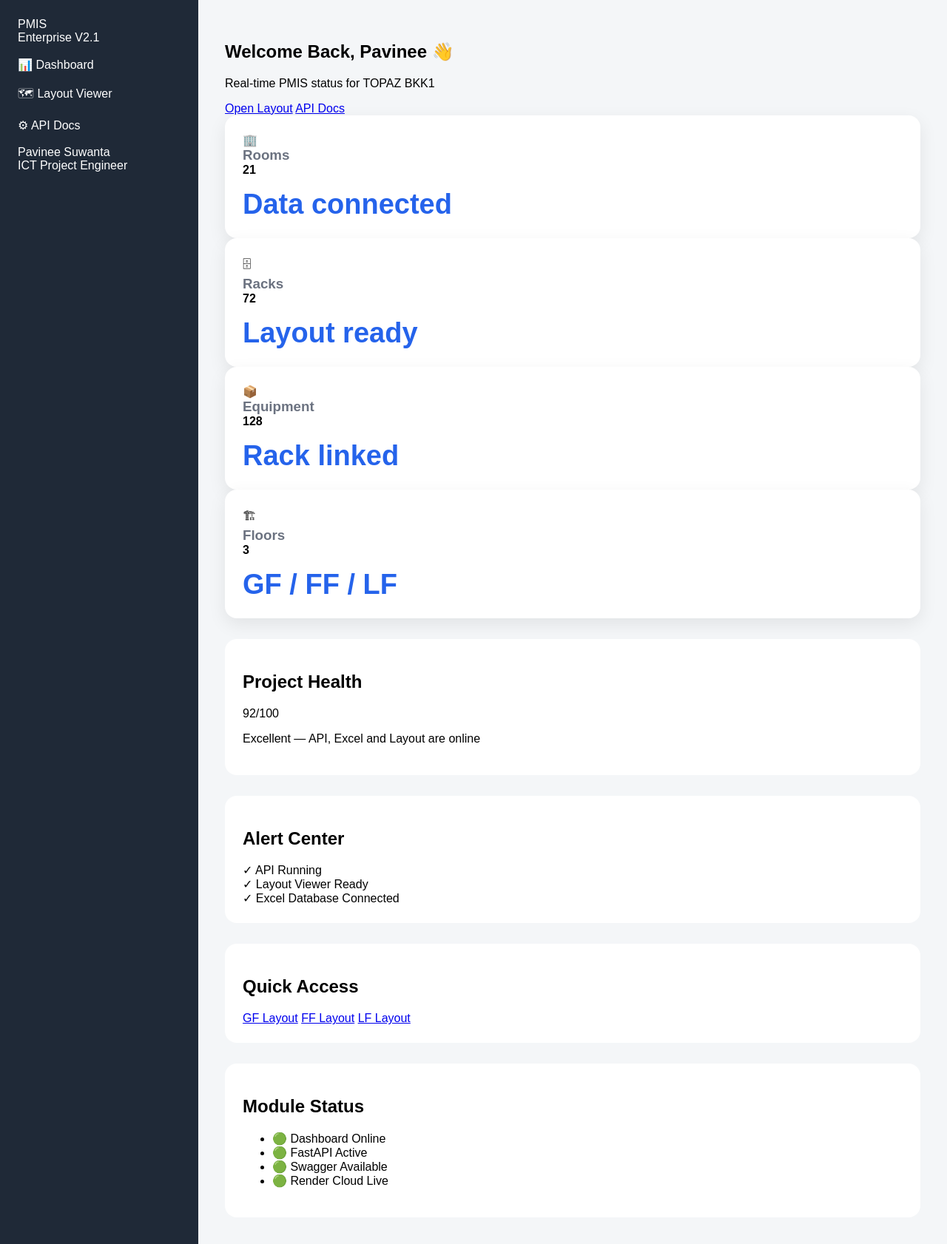
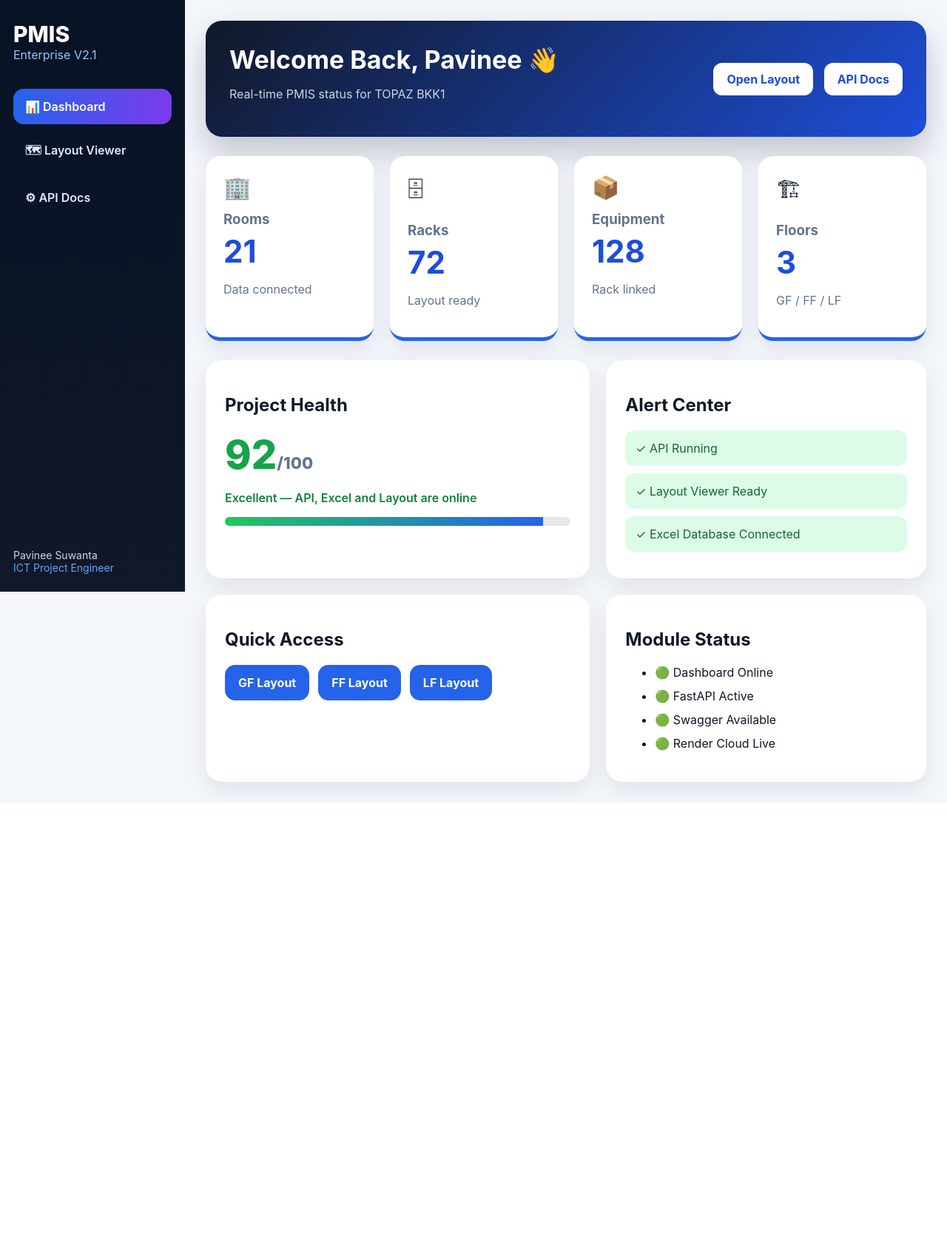
Before and after one commit to TKDevgirl/PMIS-Enterprise, a FastAPI app: page /dashboard in a window 1280 px wide. Shown: the whole page at 74% size. After the commit the page ends 1085 px from the top, so only its background shows below. Run offline with FastAPI, Linux system fonts and the light colour scheme.

Commit message:
Update dashboard.css

```diff
--- a/app/static/css/dashboard.css
+++ b/app/static/css/dashboard.css
@@ -1,73 +1,196 @@
+* {
+  box-sizing: border-box;
+}
+
 body {
   margin: 0;
-  font-family: Arial, sans-serif;
-  background: #f4f6f8;
+  font-family: Inter, Arial, sans-serif;
+  background: #f3f6fb;
+  color: #111827;
   display: flex;
 }
 
 .sidebar {
-  width: 220px;
+  width: 250px;
   min-height: 100vh;
-  background: #1f2937;
+  background: linear-gradient(180deg, #071225, #111827);
   color: white;
-  padding: 24px;
+  padding: 28px 18px;
+  position: fixed;
+}
+
+.brand {
+  font-size: 30px;
+  font-weight: 800;
+}
+
+.sub {
+  color: #93c5fd;
+  margin-bottom: 36px;
 }
 
 .sidebar a {
   display: block;
+  color: #dbeafe;
+  text-decoration: none;
+  padding: 14px 16px;
+  border-radius: 14px;
+  margin: 10px 0;
+  font-weight: 600;
+}
+
+.sidebar a.active,
+.sidebar a:hover {
+  background: linear-gradient(90deg, #2563eb, #7c3aed);
   color: white;
-  text-decoration: none;
-  margin: 18px 0;
+}
+
+.user {
+  position: absolute;
+  bottom: 24px;
+  color: #cbd5e1;
+  font-size: 14px;
+}
+
+.user span {
+  color: #60a5fa;
 }
 
 .main {
-  padding: 36px;
-  flex: 1;
+  margin-left: 250px;
+  padding: 28px;
+  width: calc(100% - 250px);
 }
 
-.subtitle {
-  color: #6b7280;
+.hero {
+  background: linear-gradient(135deg, #111827, #1d4ed8);
+  color: white;
+  border-radius: 22px;
+  padding: 32px;
+  display: flex;
+  justify-content: space-between;
+  align-items: center;
+  box-shadow: 0 20px 40px rgba(15, 23, 42, 0.22);
 }
 
-.cards {
+.hero h1 {
+  margin: 0;
+  font-size: 34px;
+}
+
+.hero p {
+  color: #cbd5e1;
+}
+
+.hero-actions a {
+  background: white;
+  color: #1d4ed8;
+  padding: 12px 18px;
+  border-radius: 12px;
+  text-decoration: none;
+  font-weight: 700;
+  margin-left: 10px;
+}
+
+.kpis {
   display: grid;
   grid-template-columns: repeat(4, 1fr);
-  gap: 20px;
-  margin-top: 28px;
+  gap: 22px;
+  margin: 26px 0;
 }
 
 .card {
   background: white;
-  border-radius: 16px;
+  border-radius: 20px;
   padding: 24px;
-  box-shadow: 0 8px 24px rgba(0,0,0,0.08);
+  box-shadow: 0 12px 30px rgba(15, 23, 42, 0.08);
+  border-bottom: 5px solid #2563eb;
+}
+
+.card span {
+  font-size: 30px;
 }
 
 .card h3 {
-  margin: 0;
-  color: #6b7280;
+  color: #64748b;
+  margin: 14px 0 6px;
+}
+
+.card strong {
+  font-size: 42px;
+  color: #1d4ed8;
 }
 
 .card p {
-  font-size: 38px;
-  font-weight: bold;
-  margin: 16px 0 0;
-  color: #2563eb;
+  color: #64748b;
+}
+
+.grid {
+  display: grid;
+  grid-template-columns: 1.2fr 1fr;
+  gap: 22px;
 }
 
 .panel {
   background: white;
-  margin-top: 28px;
-  padding: 24px;
-  border-radius: 16px;
+  border-radius: 22px;
+  padding: 26px;
+  box-shadow: 0 12px 30px rgba(15, 23, 42, 0.08);
 }
 
-.btn {
-  display: inline-block;
+.score {
+  font-size: 54px;
+  font-weight: 800;
+  color: #16a34a;
+}
+
+.score span {
+  font-size: 22px;
+  color: #64748b;
+}
+
+.green {
+  color: #15803d;
+  font-weight: 600;
+}
+
+.bar {
+  height: 12px;
+  background: #e5e7eb;
+  border-radius: 999px;
+  overflow: hidden;
+}
+
+.bar div {
+  height: 100%;
+  background: linear-gradient(90deg, #22c55e, #2563eb);
+}
+
+.alert {
+  padding: 14px;
+  border-radius: 12px;
+  margin: 10px 0;
+}
+
+.alert.ok {
+  background: #dcfce7;
+  color: #166534;
+}
+
+.quick {
+  display: flex;
+  gap: 12px;
+}
+
+.quick a {
   background: #2563eb;
   color: white;
-  padding: 12px 18px;
-  border-radius: 10px;
   text-decoration: none;
-  margin-right: 12px;
+  padding: 14px 18px;
+  border-radius: 14px;
+  font-weight: 700;
 }
+
+li {
+  margin: 12px 0;
+}
```
